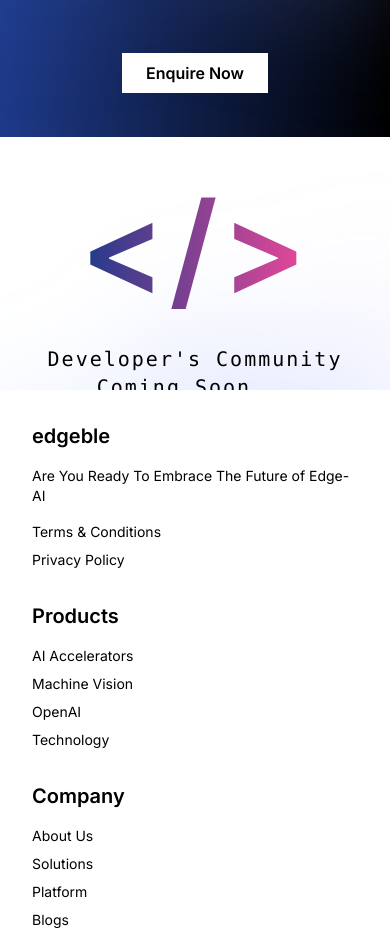
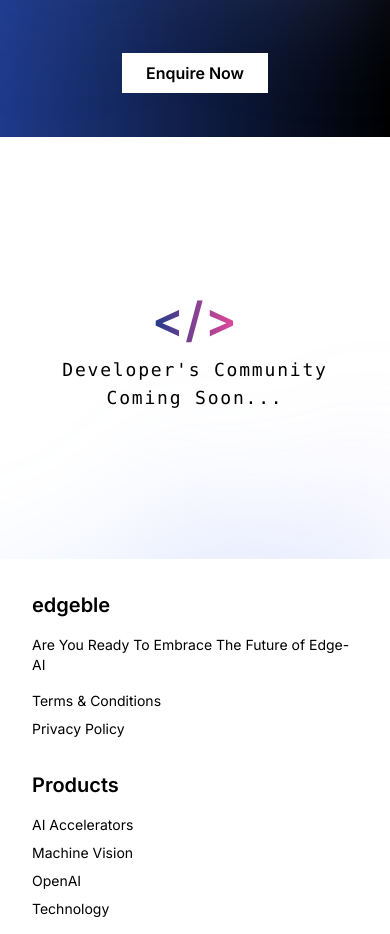
Before and after one commit to edgeble/edgeble, a Next.js app: page / in a window 390 px wide. Shown: the part 5320-6254 px from the top of the page. Built offline with nearby package versions, Linux system fonts and the light colour scheme.

Commit message:
Developers forum made more responsive for smaller screens and added a seperate module for it as well

```diff
--- /dev/null
+++ b/app/components/ComingSoonSection.tsx
@@ -0,0 +1,37 @@
+import React from 'react';
+import { motion } from 'framer-motion';
+
+const ComingSoonSection = () => {
+  return (
+    <motion.div
+      initial={{ opacity: 0 }}
+      whileInView={{ opacity: 1 }}
+      transition={{ duration: 0.5 }}
+      className="min-h-[50vh] w-screen flex flex-col items-center justify-center p-4 md:p-12 lg:p-16 relative isolate"
+    >
+      <p className="bg-clip-text bg-gradient-to-l from-pink-500 to-blue-900 text-transparent text-5xl md:text-7xl lg:text-8xl xl:text-9xl font-semibold tracking-wide leading-normal text-center md:text-left">
+        {`</>`}
+      </p>
+      <p className="font-mono tracking-widest text-lg md:text-xl lg:text-2xl 2xl:text-3xl 3xl:text-4xl text-center">
+        Developer&apos;s Community
+      </p>
+      <span className="font-mono tracking-widest text-lg md:text-xl lg:text-2xl 2xl:text-3xl 3xl:text-4xl flex items-center text-center">
+        Coming Soon...
+      </span>
+      <div
+        className="rotate-60 absolute inset-x-0 top-[calc(100%-13rem)] -z-10 transform-gpu overflow-hidden blur-3xl sm:top-[calc(100%-30rem)]"
+        aria-hidden="true"
+      >
+        <div
+          className="relative left-[calc(50%+3rem)] aspect-[1155/678] w-[36.125rem] -translate-x-1/2 bg-gradient-to-tr from-blue-500 to-purple-300 opacity-30 sm:left-[calc(50%+36rem)] sm:w-[72.1875rem]"
+          style={{
+            clipPath:
+              "polygon(74.1% 44.1%, 100% 61.6%, 97.5% 26.9%, 85.5% 0.1%, 80.7% 2%, 72.5% 32.5%, 60.2% 62.4%, 52.4% 68.1%, 47.5% 58.3%, 45.2% 34.5%, 27.5% 76.7%, 0.1% 64.9%, 17.9% 100%, 27.6% 76.8%, 76.1% 97.7%, 74.1% 44.1%)",
+          }}
+        />
+      </div>
+    </motion.div>
+  );
+};
+
+export default ComingSoonSection;
--- a/app/components/Header.tsx
+++ b/app/components/Header.tsx
@@ -24,11 +24,10 @@ import {
 import { ChevronDownIcon, PhoneIcon, PlayCircleIcon } from '@heroicons/react/20/solid'
 
 const products = [
-  { name: 'Analytics', description: 'Get a better understanding of your traffic', href: '#', icon: ChartPieIcon },
-  { name: 'Engagement', description: 'Speak directly to your customers', href: '#', icon: CursorArrowRaysIcon },
-  { name: 'Security', description: 'Your customers’ data will be safe and secure', href: '#', icon: FingerPrintIcon },
-  { name: 'Integrations', description: 'Connect with third-party tools', href: '#', icon: SquaresPlusIcon },
-  { name: 'Automations', description: 'Build strategic funnels that will convert', href: '#', icon: ArrowPathIcon },
+  { name: 'AI Accelerator', description: 'Performance-driven standardized neural compute modules', href: '#', icon: ChartPieIcon },
+  { name: 'Machine vision Sensors', description: 'Application-agnostic Camera sensor modules', href: '#', icon: CursorArrowRaysIcon },
+  { name: 'OpenAIA Ecosystem', description: 'Open source AI Accelerator model management platform', href: '#', icon: FingerPrintIcon },
+  { name: 'AI Accelerator', description: 'Performance-driven standardized neural compute modules', href: '#', icon: SquaresPlusIcon },
 ]
 const callsToAction = [
   { name: 'Watch demo', href: '#', icon: PlayCircleIcon },
--- a/app/page.tsx
+++ b/app/page.tsx
@@ -5,6 +5,7 @@ import Header from "./components/Header";
 // import ScrollImages from "./components/ScrollImages";
 import MainComponent from './components/MainComponent';
 import ProductPortfolio from './components/ProductPortfolio';
+import ComingSoonSection from './components/ComingSoonSection';
 import { motion } from "framer-motion";
 import Link from "next/link";
 import { useRouter } from "next/navigation";
@@ -141,7 +142,8 @@ export default function Home() {
                     Enquire Now
                 </button>
             </motion.div>
-            <motion.div
+            <ComingSoonSection />
+            {/* <motion.div
                 initial={{ opacity: 0 }}
                 whileInView={{ opacity: 1 }}
                 transition={{ duration: 0.5 }}
@@ -164,7 +166,7 @@ export default function Home() {
                             }}
                         />
                     </div>
-            </motion.div>
+            </motion.div> */}
             <div className="flex flex-col h-full w-full z-0 bg-white">
                 <div className="flex flex-wrap gap-8 p-8 md:p-12 lg:p-16">
                     <div className="flex-1 flex flex-col gap-2 min-w-48">
```
